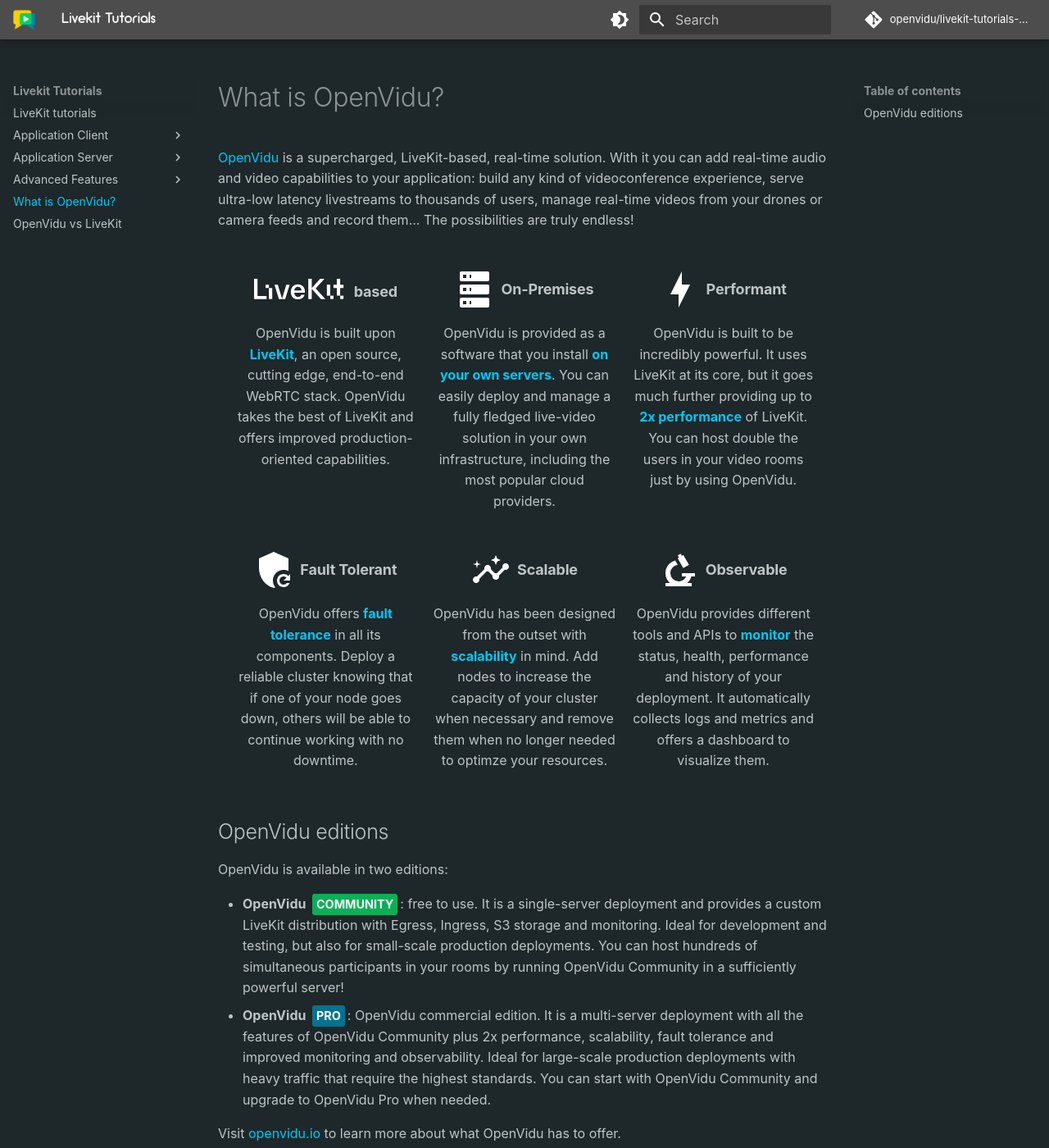
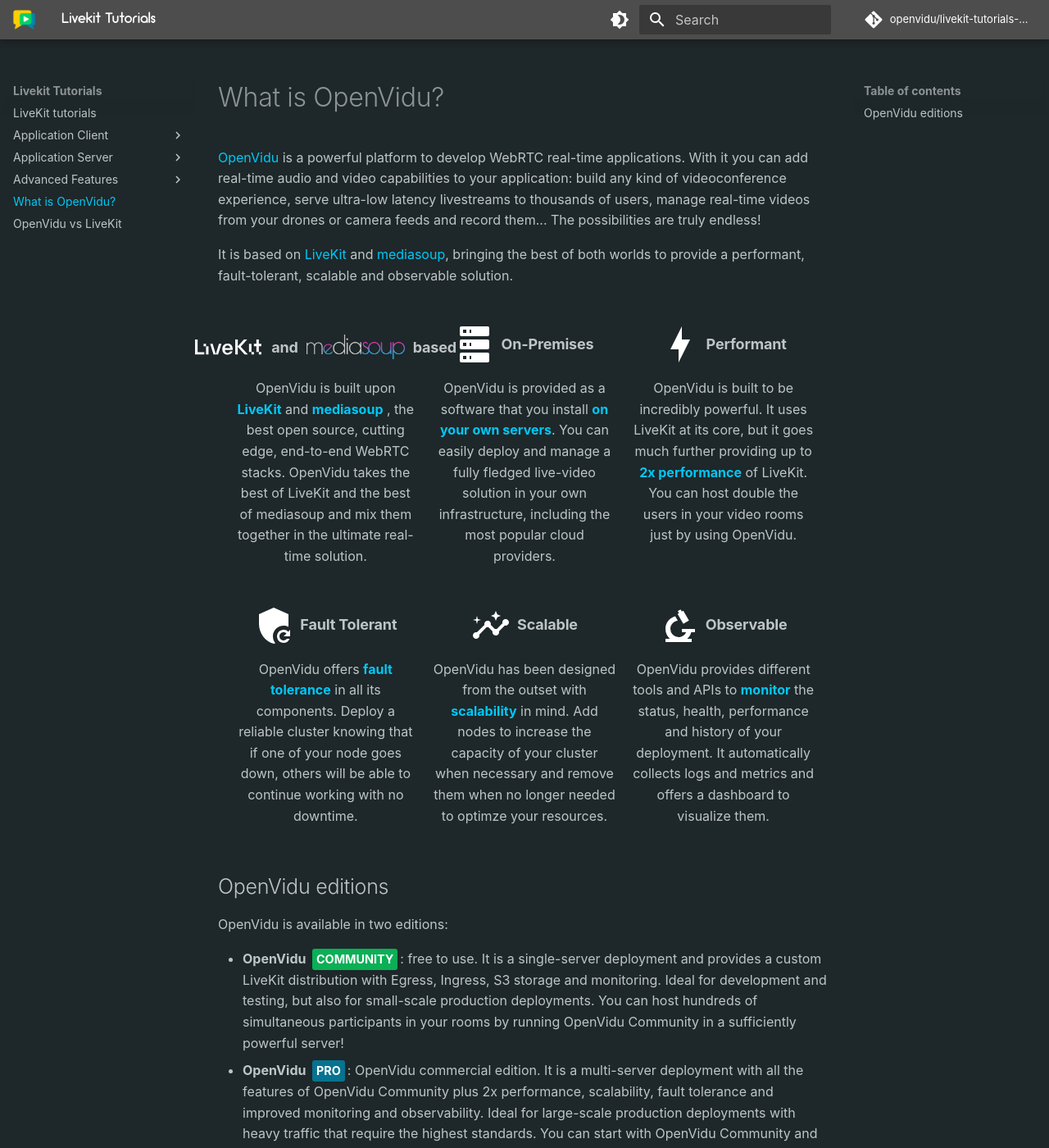
Before and after one commit to sanyaade-teachings/livekit-tutorials-docs, an MkDocs documentation site: the page built from docs/about-openvidu.md, in a window 1280 px wide and 1400 px high. Shown: the whole window at 82% size. Built offline with MkDocs 1.6.1 and Material for MkDocs 9.7.7, drawn with Linux system fonts in a browser that asks for light colours; some web fonts are replaced; comment, search, counter and statistics services are not loaded.

Commit message:
Update about-openvidu feature list

```diff
--- a/docs/about-openvidu.md
+++ b/docs/about-openvidu.md
@@ -1,38 +1,31 @@
-[OpenVidu](https://openvidu.io){target=\_blank} is a supercharged, LiveKit-based, real-time solution. With it you can add real-time audio and video capabilities to your application: build any kind of videoconference experience, serve ultra-low latency livestreams to thousands of users, manage real-time videos from your drones or camera feeds and record them... The possibilities are truly endless!
+[OpenVidu](https://openvidu.io){target=\_blank} is a powerful platform to develop WebRTC real-time applications. With it you can add real-time audio and video capabilities to your application: build any kind of videoconference experience, serve ultra-low latency livestreams to thousands of users, manage real-time videos from your drones or camera feeds and record them... The possibilities are truly endless!
+
+It is based on [LiveKit](https://livekit.io/){target=\_blank} and [mediasoup](https://mediasoup.org/){target=\_blank}, bringing the best of both worlds to provide a performant, fault-tolerant, scalable and observable solution.
 
 <div class="grid-container features-grid">
 
 <div class="feature-info grid-33 tablet-grid-50 mobile-grid-100 wow animated animatedFadeInUp fadeInUp">
 <div class="feature-title feature-title-livekit">
-<svg class="home-icon livekit-icon" xmlns="http://www.w3.org/2000/svg" viewBox="0 0 123 28"
-role="img">
+<svg class="home-icon livekit-icon" xmlns="http://www.w3.org/2000/svg" viewBox="0 0 123 28" role="img">
 <title id="title" lang="en">LiveKit Logo</title>
 <path d="M4.6991 0H0V27.5637H17.0471V23.538H4.6991V0Z" fill="white"></path>
 <path d="M24.8038 12.5483H20.2506V27.5626H24.8038V12.5483Z" fill="white"></path>
-<path
-d="M38.2078 27.0186L32.4163 8.01416H27.863L33.9463 27.563H42.4693L48.5525 8.01416H43.9625L38.2078 27.0186Z"
-fill="white"></path>
-<path
-d="M59.8483 7.58105C53.9466 7.58105 50.1951 11.7886 50.1951 17.7724C50.1951 23.7206 53.8374 28.0002 59.8483 28.0002C64.4372 28.0002 67.7521 25.9691 68.9904 21.7981H64.3604C63.6689 23.684 62.3928 24.8104 59.8796 24.8104C57.1114 24.8104 55.1816 22.8879 54.8175 19.1171H69.3145C69.3838 18.6364 69.4199 18.1515 69.4226 17.6659C69.4237 11.5702 65.6354 7.58105 59.8483 7.58105ZM54.8531 15.9585C55.3275 12.4416 57.1848 10.773 59.8483 10.773C62.6522 10.773 64.5463 12.8397 64.7656 15.9585H54.8531Z"
-fill="white"></path>
-<path
-d="M96.0482 0H90.1476L78.7105 12.6216V0H74.0114V27.5637H78.7105V13.6372L91.3134 27.5637H97.3232L84.1378 13.0562L96.0482 0Z"
-fill="white"></path>
+<path d="M38.2078 27.0186L32.4163 8.01416H27.863L33.9463 27.563H42.4693L48.5525 8.01416H43.9625L38.2078 27.0186Z" fill="white"></path>
+<path d="M59.8483 7.58105C53.9466 7.58105 50.1951 11.7886 50.1951 17.7724C50.1951 23.7206 53.8374 28.0002 59.8483 28.0002C64.4372 28.0002 67.7521 25.9691 68.9904 21.7981H64.3604C63.6689 23.684 62.3928 24.8104 59.8796 24.8104C57.1114 24.8104 55.1816 22.8879 54.8175 19.1171H69.3145C69.3838 18.6364 69.4199 18.1515 69.4226 17.6659C69.4237 11.5702 65.6354 7.58105 59.8483 7.58105ZM54.8531 15.9585C55.3275 12.4416 57.1848 10.773 59.8483 10.773C62.6522 10.773 64.5463 12.8397 64.7656 15.9585H54.8531Z" fill="white"></path>
+<path d="M96.0482 0H90.1476L78.7105 12.6216V0H74.0114V27.5637H78.7105V13.6372L91.3134 27.5637H97.3232L84.1378 13.0562L96.0482 0Z" fill="white"></path>
 <path d="M103.914 8.01416H99.3606V23.0284H103.914V8.01416Z" fill="white"></path>
 <path d="M20.2511 8.01416H15.6979V12.5477H20.2511V8.01416Z" fill="white"></path>
 <path d="M108.468 23.0298H103.915V27.5633H108.468V23.0298Z" fill="white"></path>
 <path d="M122.073 23.0298H117.52V27.5633H122.073V23.0298Z" fill="white"></path>
-<path
-d="M122.073 12.5484V8.0149H117.52V0H112.966V8.0149H108.413V12.5484H112.966V23.0302H117.52V12.5484H122.073Z"
-fill="white">
-</path>
+<path d="M122.073 12.5484V8.0149H117.52V0H112.966V8.0149H108.413V12.5484H112.966V23.0302H117.52V12.5484H122.073Z" fill="white"></path>
 </svg>
-<h4 class="livekit-title"> based</h4>
+<h4 class="livekit-title">and</h4>
+<img class="do-not-include-in-gallery mediasoup-icon" src="/assets/images/mediasoup-icon.png"/>
+<h4 class="livekit-title">based</h4>
 </div>
-<p class="feature-description">
-OpenVidu is built upon <strong><a href="https://livekit.io/" target="_blank">LiveKit</a></strong>,
-an open source, cutting edge, end-to-end WebRTC stack. OpenVidu takes the best of LiveKit and offers
-improved production-oriented capabilities.</p>
+<p class="feature-description"> OpenVidu is built upon <strong>
+<a href="https://livekit.io/" target="_blank">LiveKit</a></strong> and <strong><a href="https://mediasoup.org/" target="_blank">mediasoup</a></strong>
+</strong>, the best open source, cutting edge, end-to-end WebRTC stacks. OpenVidu takes the best of LiveKit and the best of mediasoup and mix them together in the ultimate real-time solution.</p>
 </div>
 
 <div class="feature-info grid-33 tablet-grid-50 mobile-grid-100 wow animated animatedFadeInUp fadeInUp">
--- a/docs/stylesheets/colors.css
+++ b/docs/stylesheets/colors.css
@@ -30,7 +30,11 @@
 
 /* Custom colors for light mode */
 [data-md-color-scheme="default"] {
-    --top-home-section-color: linear-gradient(180deg,  rgb(77, 77, 77) 81%,  #ffffff 100%);
+  --top-home-section-color: linear-gradient(
+    180deg,
+    rgb(77, 77, 77) 81%,
+    #ffffff 100%
+  );
   --md-typeset-a-color: var(--md-primary-fg-color--dark);
   .md-button--primary {
     background-color: var(--md-accent-fg-color--transparent);
@@ -59,6 +63,9 @@
   a#account-btn {
     color: var(--slate-md-typeset-color);
   }
+  img.mediasoup-icon {
+    filter: brightness(0.5) saturate(2.5);
+  }
 }
 
 .red-color {
--- a/docs/stylesheets/extra.css
+++ b/docs/stylesheets/extra.css
@@ -6,7 +6,7 @@
   font-weight: bold;
   padding: 0px 5px;
   border-radius: 3px;
-    font-size: .9em;
+  font-size: 0.9em;
   line-height: 1.8em;
   font-family: var(--md-text-font-family);
   font-feature-settings: "kern", "liga";
@@ -35,7 +35,7 @@
 .md-header__topic .md-ellipsis {
   font-family: Arciform;
   font-weight: 100;
-    font-size: 18px
+  font-size: 18px;
 }
 
 .md-typeset .md-button:not(.md-button--primary) {
@@ -56,11 +56,11 @@
 
 .md-typeset figcaption {
   max-width: 25rem;
-    font-size: .74rem;
+  font-size: 0.74rem;
 }
 
 .md-copyright {
-    padding-top: 0.6rem
+  padding-top: 0.6rem;
 }
 
 .md-social {
@@ -100,16 +100,14 @@
 }
 
 @font-face {
-    font-family: 'Arciform';
-    src: url('/assets/fonts/Arciform.eot');
+  font-family: "Arciform";
+  src: url("/assets/fonts/Arciform.eot");
   /* IE9 Compat Modes */
-    src: url('/assets/fonts/Arciform.eot?#iefix') format('embedded-opentype'),
-        /* IE6-IE8 */
-        url('/assets/fonts/Arciform.woff') format('woff'),
-        /* Modern Browsers */
-        url('/assets/fonts/Arciform.ttf') format('truetype'),
-        /* Safari, Android, iOS */
-        url('/assets/fonts/Arciform.svg#svgFontName') format('svg');
+  src: url("/assets/fonts/Arciform.eot?#iefix") format("embedded-opentype"),
+    /* IE6-IE8 */ url("/assets/fonts/Arciform.woff") format("woff"),
+    /* Modern Browsers */ url("/assets/fonts/Arciform.ttf") format("truetype"),
+    /* Safari, Android, iOS */ url("/assets/fonts/Arciform.svg#svgFontName")
+      format("svg");
   /* Legacy iOS */
 }
 
@@ -146,11 +144,11 @@
 /* GLightbox animations */
 
 .gzoomIn {
-    animation: gzoomIn .4s ease !important;
+  animation: gzoomIn 0.4s ease !important;
 }
 
 .gzoomOut {
-    animation: gzoomOut .2s ease !important;
+  animation: gzoomOut 0.2s ease !important;
 }
 
 .gfadeOut {
@@ -162,7 +160,7 @@
 .top-home-section {
   height: 100%;
   padding: 3em;
-    background: var(--top-home-section-color)
+  background: var(--top-home-section-color);
 }
 
 .center-align {
@@ -237,8 +235,9 @@
 }
 
 .livekit-icon {
-    width: 110px;
+  width: 100px;
   margin-right: 12px;
+  flex-shrink: 0.05;
 }
 
 .livekit-title {
@@ -279,11 +278,11 @@
   }
 
   .footer-conditions-list div:first-child {
-        text-align: right
+    text-align: right;
   }
 
   .footer-conditions-list div:last-child {
-        text-align: left
+    text-align: left;
   }
 }
 
@@ -302,23 +301,23 @@
 
 @keyframes fadeInUp {
   from {
-        transform: translate3d(0, 40px, 0)
+    transform: translate3d(0, 40px, 0);
   }
 
   to {
     transform: translate3d(0, 0, 0);
-        opacity: 1
+    opacity: 1;
   }
 }
 
 @-webkit-keyframes fadeInUp {
   from {
-        transform: translate3d(0, 40px, 0)
+    transform: translate3d(0, 40px, 0);
   }
 
   to {
     transform: translate3d(0, 0, 0);
-        opacity: 1
+    opacity: 1;
   }
 }
 
@@ -326,11 +325,11 @@
   animation-duration: 1s;
   animation-fill-mode: both;
   -webkit-animation-duration: 1s;
-    -webkit-animation-fill-mode: both
+  -webkit-animation-fill-mode: both;
 }
 
 .animatedFadeInUp {
-    opacity: 0
+  opacity: 0;
 }
 
 .fadeInUp {
@@ -392,3 +391,8 @@
 .price-cell {
   font-size: 0.8rem;
 }
+
+img.mediasoup-icon {
+  max-width: 6rem !important;
+  margin: 0 0.5rem -5px 0.5rem;
+}
```
Also changed, not shown: docs/openvidu-vs-livekit.md (+1 -1 lines), docs/tutorials/shared/run-livekit-server.md (+1 -1 lines), docs/assets/images/mediasoup-icon.png (added). Lines whose indentation alone changed are shown as unchanged.
